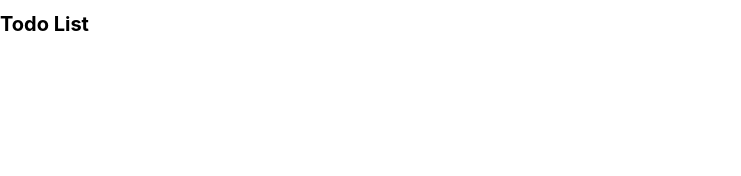
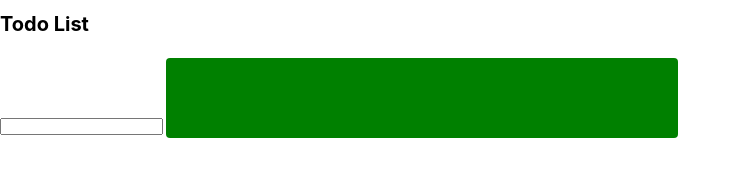
Before and after one commit to efoejean/todo-list, a website: page index.html in a window 1280 px wide. Shown: the whole page, without its empty margins (0-741 px from the left). Drawn offline with nearby package versions, Linux system fonts and the light colour scheme.

Commit message:
Add form component

```diff
--- a/index.html
+++ b/index.html
@@ -15,6 +15,12 @@
   </head>
   <body>
     <h1>Todo List</h1>
+
+    <form>
+      <label for="add-todo" class="screen-reader-text">Add a Todo</label>
+      <input type="text" id="add-todo" />
+      <button type="submit" class="button button--jumbo"></button>
+    </form>
     <script src="./scripts.js" type="module"></script>
   </body>
 </html>
```
